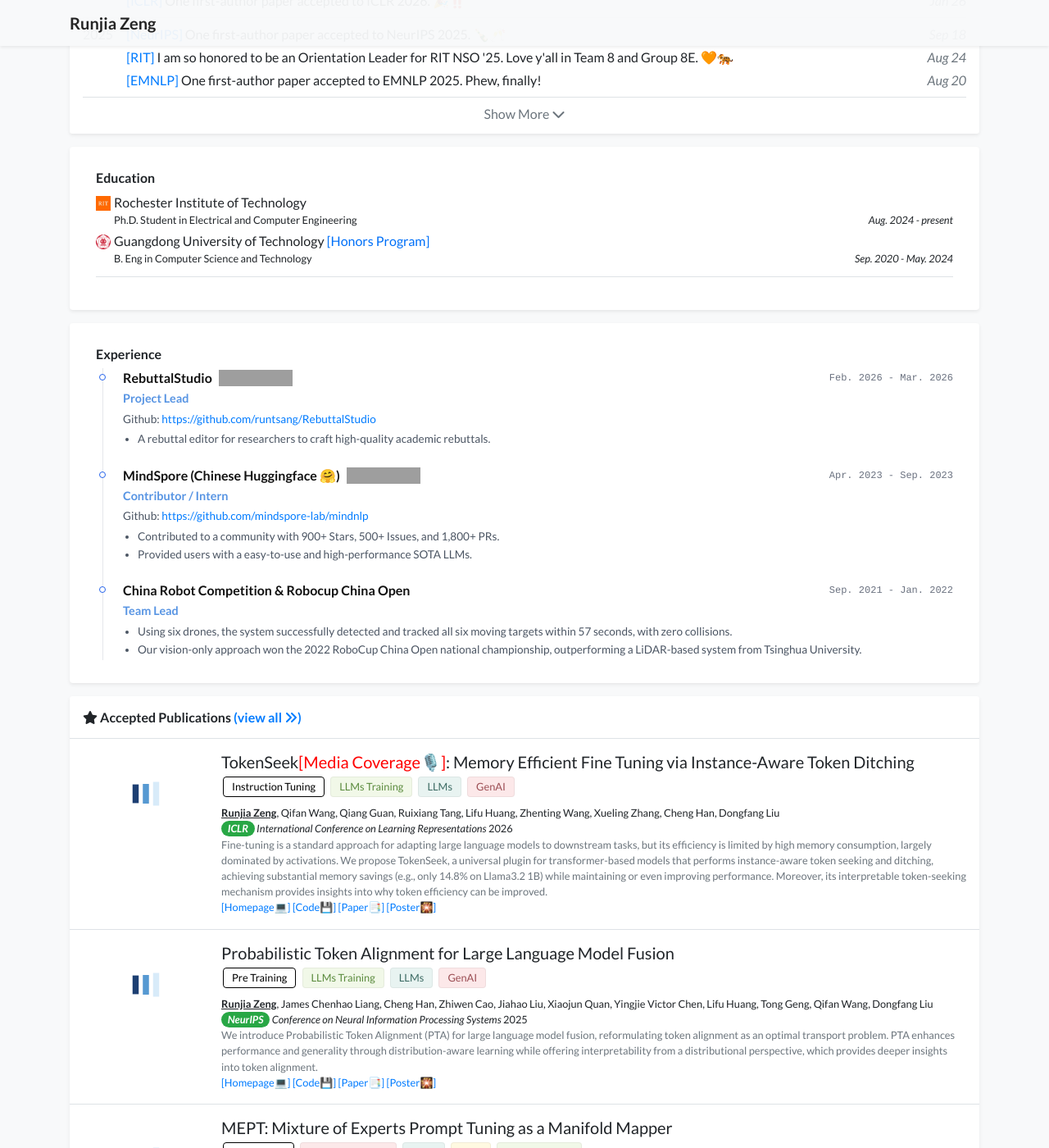
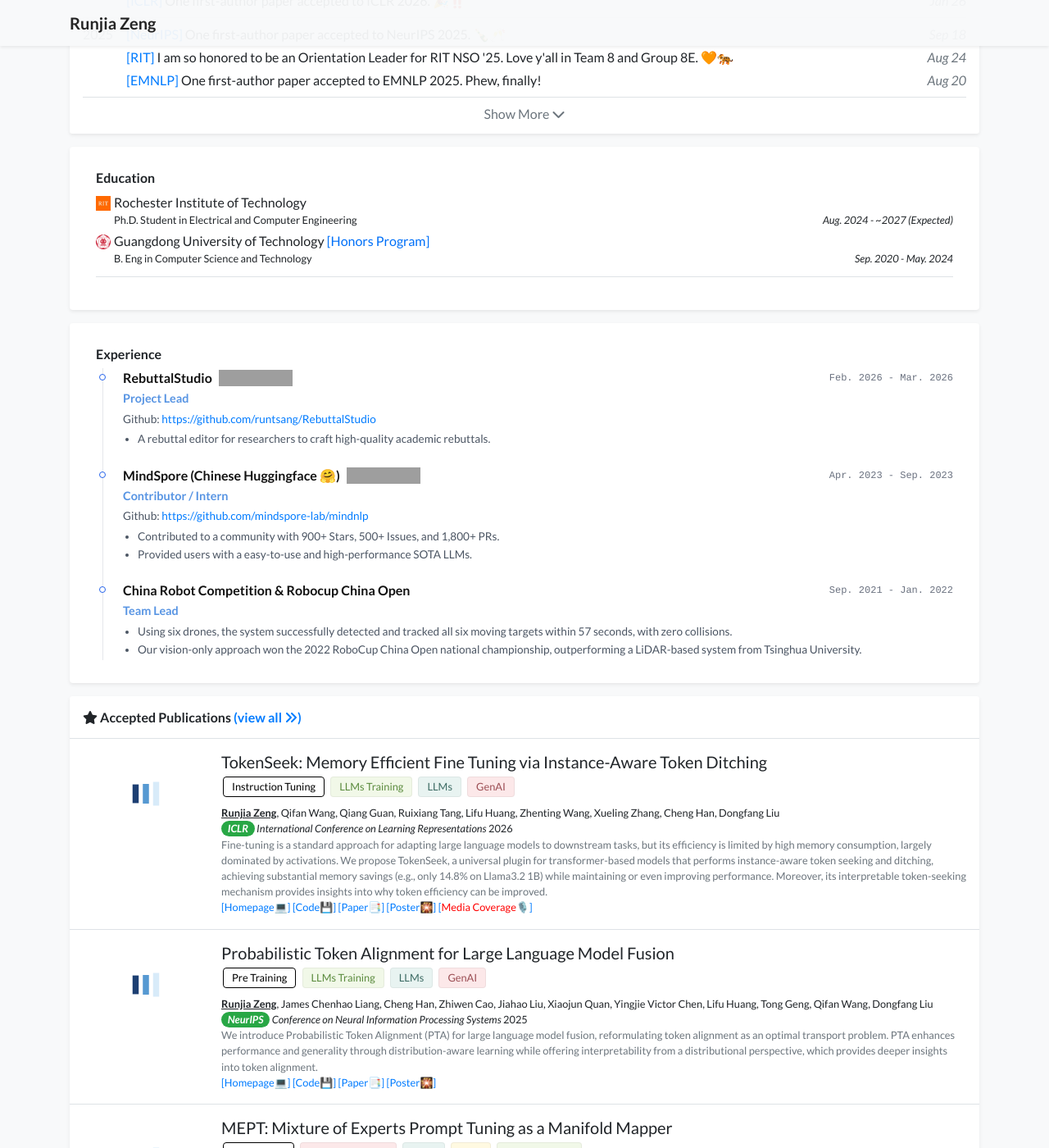
Before and after one commit to runtsang/runtsang.github.io, a Jekyll site: the page built from index.html, in a window 1280 px wide and 1400 px high, scrolled down 840 px. Shown: the whole window at 82% size. Built offline with Jekyll 4.4.1, drawn with Linux system fonts in a browser that asks for light colours; nearby versions of some CDN libraries; a style sheet for code colours, icons or effects is not loaded; grey boxes are pictures that could not be loaded.

Commit message:
docs: update Ph.D. expected graduation date and refine publication metadata formatting

```diff
--- a/_data/profile.yml
+++ b/_data/profile.yml
@@ -59,7 +59,7 @@
 - name: Rochester Institute of Technology
   logo: /assets/images/badges/RIT_orange.jpg
   position: Ph.D. Student in Electrical and Computer Engineering
-  date: Aug. 2024 - present
+  date: Aug. 2024 - ~2027 (Expected)
 - name: Guangdong University of Technology <span style='color:#0070f8;'>[Honors Program]</span>
   logo: /assets/images/badges/Guangdong_University_of_Technology_Logo.svg.png
   position: B. Eng in Computer Science and Technology
```
Also changed, not shown: _publications/2026/2026-ICLR.md (+2 -1 lines).
